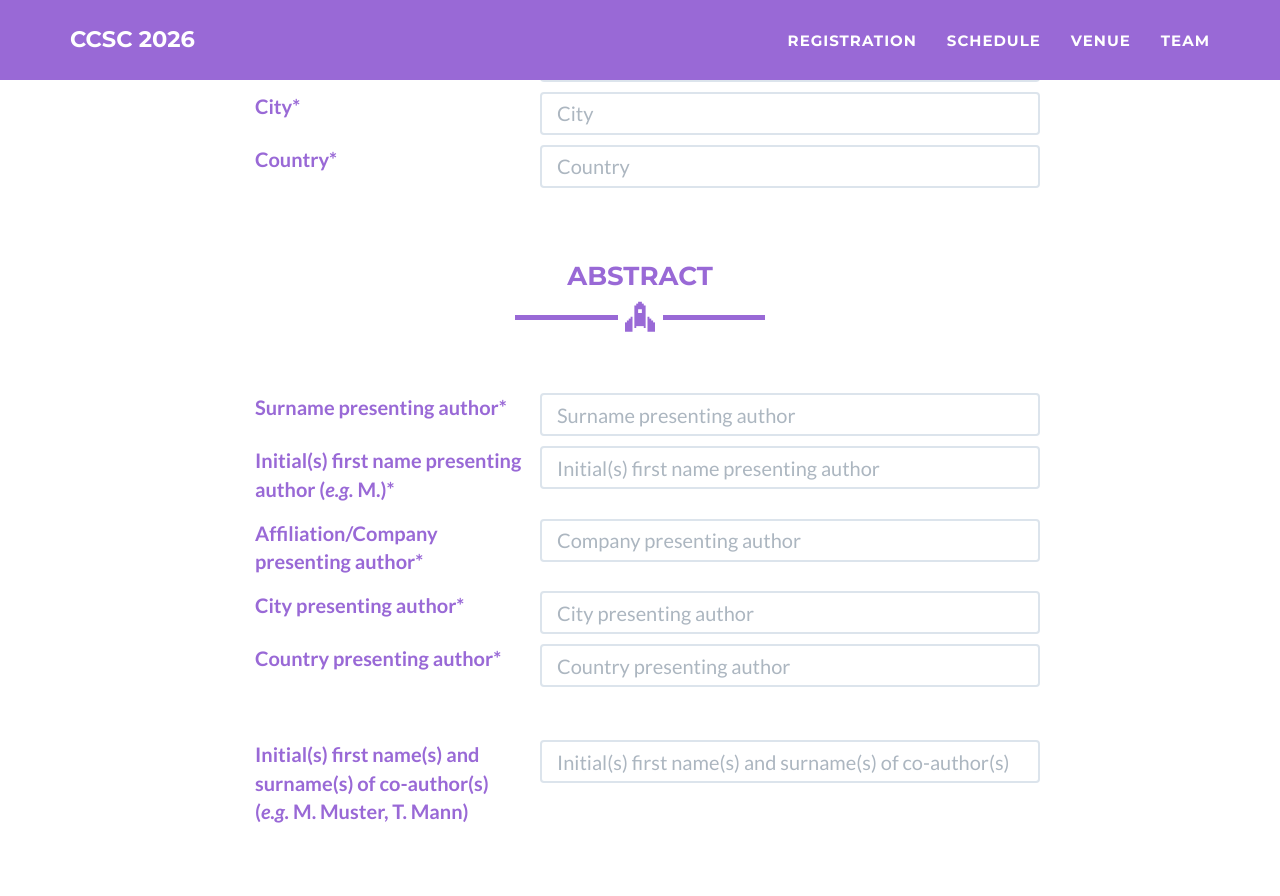
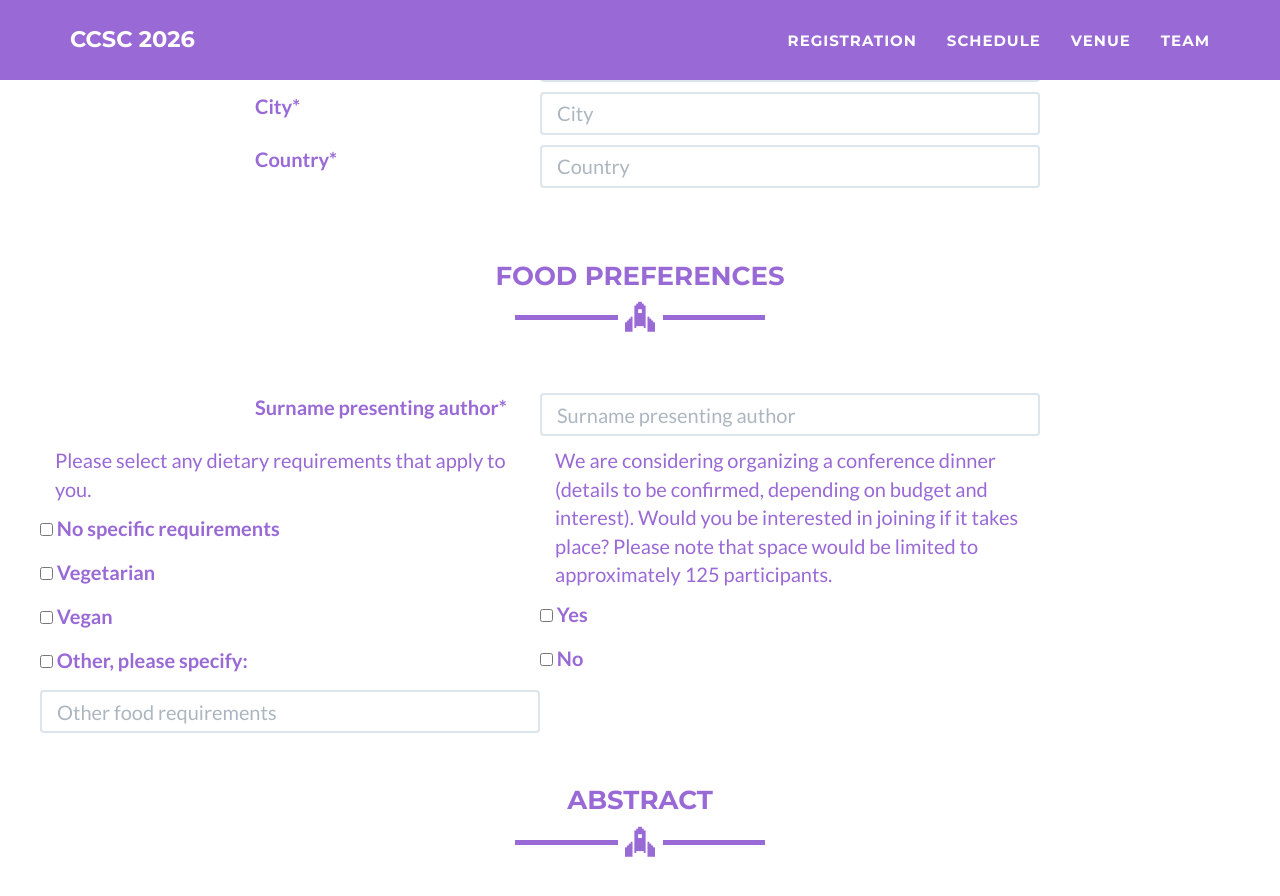
Before and after one commit to ccsc2026/ccsc2026.github.io, a Jekyll site: the page built from registration-with-abstract.html, in a window 1280 px wide and 900 px high, scrolled down 936 px. Shown: the top 896 px of the window. Built offline with Jekyll 4.4.1, drawn with Linux system fonts in a browser that asks for light colours.

Commit message:
Update registration-with-abstract.html

```diff
--- a/registration-with-abstract.html
+++ b/registration-with-abstract.html
@@ -172,6 +172,49 @@ layout: page
       </div>
       </div>
       <br><br>
+      <!-- Food Preferences --->
+      <div class="row">
+        <div class="col-lg-12 text-center">
+          <h3>Food Preferences</h3>
+          <hr class="star-primary">
+          <br><br>
+        </div>
+      </div>
+      <div class="row">
+      <div class="col-lg-3 col-lg-offset-2">
+        <p><label>Surname presenting author*</label></p>
+      </div>
+      <div class="col-lg-5">
+        <div class="row control-group">
+          <input type="text" name="lastName_PA" class="form-control" required placeholder="Surname presenting author" id="txtForm"
+          data-validation-required-message="Please enter your last name.">
+          <p class="help-block text-danger"></p>
+        </div>
+      </div>
+      </div>
+      <div class="row">
+      <div class="col-lg-5">
+        <p>Please select any dietary requirements that apply to you.</p>
+          <div class="row control-group">
+            <p><label><input type="checkbox" name="food_no" value="Yes" id="txtForm"> No specific requirements</label></p>
+            <p><label><input type="checkbox" name="dfood_vegetarian" value="No" id="txtForm"> Vegetarian</label></p>
+            <p><label><input type="checkbox" name="dfood_vegan" value="No" id="txtForm"> Vegan</label></p>
+            <p><label><input type="checkbox" name="dfood_other" value="No" id="txtForm"> Other, please specify:</label></p>
+            <p><input type="text" name="food_other_text" class="form-control" required placeholder="Other food requirements" id="txtForm"
+          data-validation-required-message="Please enter your dietary requirements / allergies.">
+          <p class="help-block text-danger"></p>
+          </div>
+      </div>
+      <div class="col-lg-5">
+        <p>We are considering organizing a conference dinner (details to be confirmed, depending on budget and interest).
+          Would you be interested in joining if it takes place? Please note that space would be limited to approximately 125 participants.</p>
+          <div class="row control-group">
+            <p><label><input type="checkbox" name="dinner_yes" value="Yes" id="txtForm"> Yes</label></p>
+            <p><label><input type="checkbox" name="dinner_no" value="No" id="txtForm"> No</label></p>
+          </div>
+      </div>
+      </div>
+      <br>
       <!-- Abstract -->
       <div class="row">
         <div class="col-lg-12 text-center">
```
